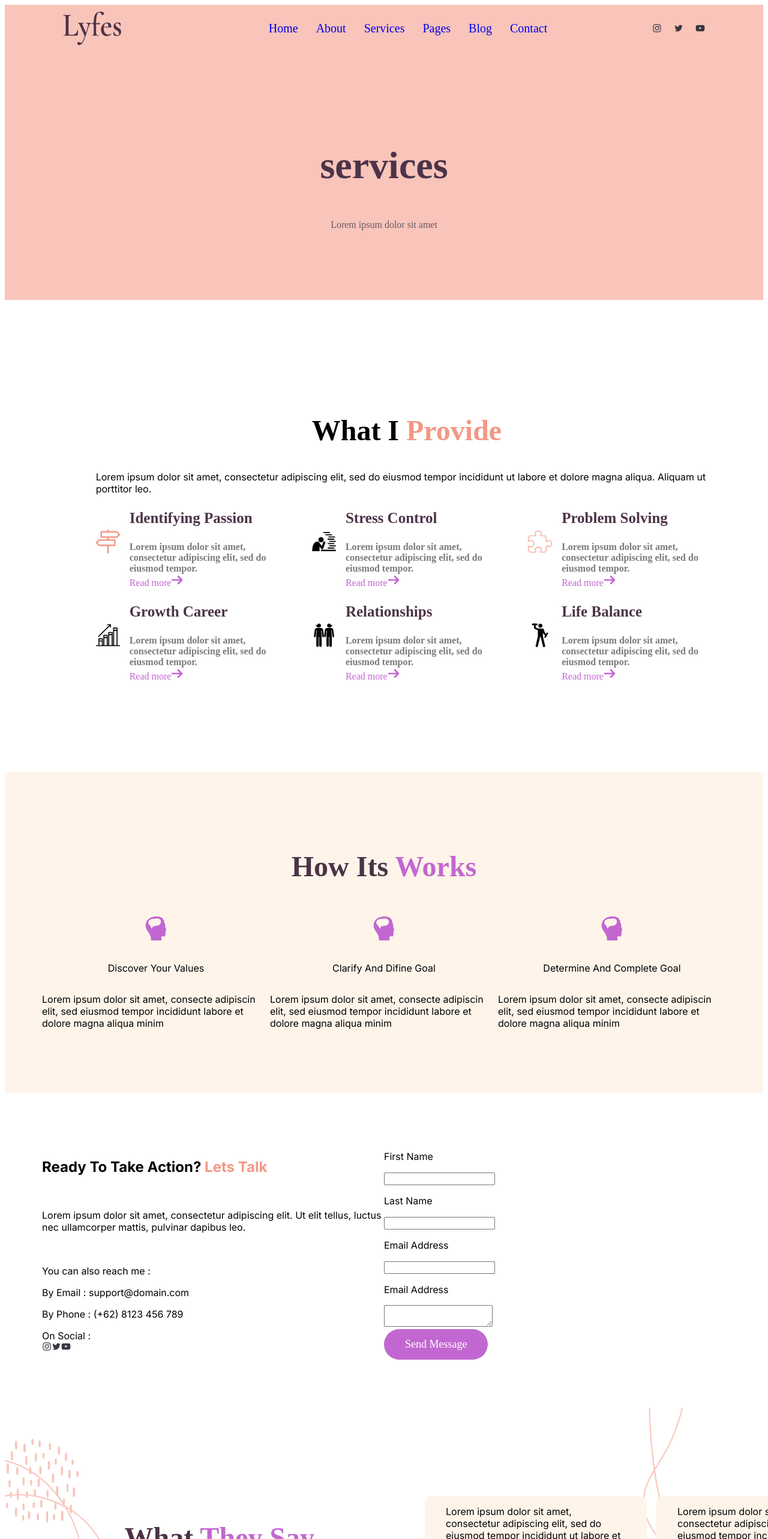
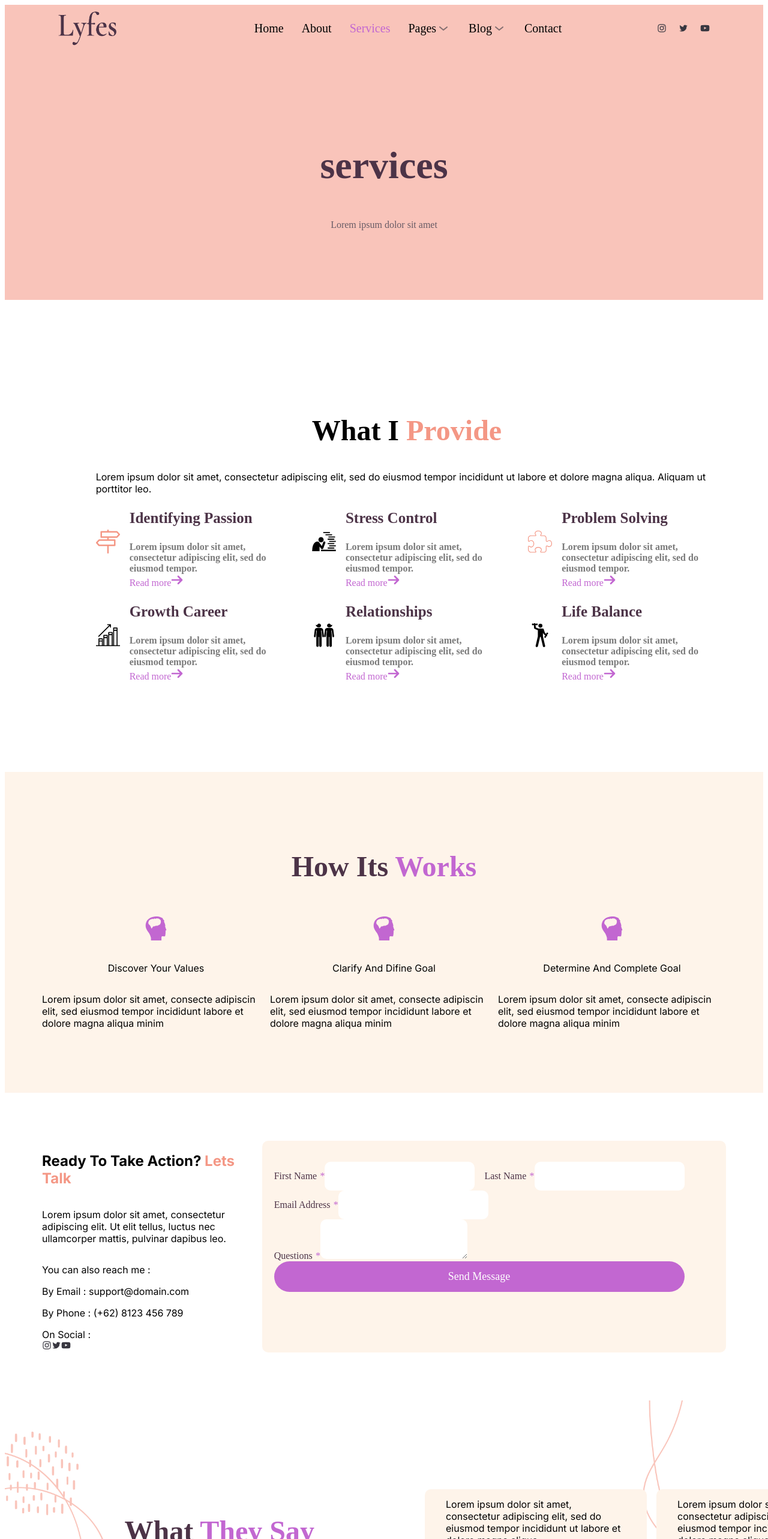
Before and after one commit to subhasasmal08/website, a Next.js app in the folder portfolio/: page /Services in a window 1280 px wide. Shown: the top 2566 px of the page at 60% size. Built offline with nearby package versions, Linux system fonts and the light colour scheme.

Commit message:
navbar blog and pages title

```diff
--- a/portfolio/app/About/page.js
+++ b/portfolio/app/About/page.js
@@ -8,7 +8,7 @@ import BlogComponent from "../component/BlogComponent/BlogComponent";
 import Footer from "../component/Footer/Footer";
 import journey from "../../public/assets/Images/journey.jpeg";
 import lineround from "../../public/assets/Images/Line-round.png";
-import blob from "../../public/assets/Images/blob.png";
+import blob from "../../public/assets/Images/Blob.png";
 
 export default class page extends Component {
   renderJourneyData = [
--- a/portfolio/app/component/AboutComponent/AboutComponent.js
+++ b/portfolio/app/component/AboutComponent/AboutComponent.js
@@ -3,7 +3,7 @@ import Image from "next/image";
 import "./aboutcomponent.scss"
 import about from "../../../public/assets/Images/about.jpg";
 import lineround from "../../../public/assets/Images/Line-round.png";
-import blob from "../../../public/assets/Images/blob.png";
+import blob from "../../../public/assets/Images/Blob.png";
 
 export default class AboutComponent extends Component {
     renderCountDivData = [
--- a/portfolio/app/component/Contact/Contact.js
+++ b/portfolio/app/component/Contact/Contact.js
@@ -1,33 +1,34 @@
-import React, { Component } from 'react'
+import React, { Component } from "react";
+import "./contact.scss";
 
 export default class Contact extends Component {
   render() {
     return (
-        <div className="service_contact_rhs">
+      <div className="service_contact_rhs">
         <div className="upper_">
-          <label>
-            <p>First Name </p>
-            <input />
-          </label>
-          <label>
-            <p>Last Name </p>
-            <input />
-          </label>
+          <div>
+            <label req={"*"}>First Name </label>
+            <input className="input_" />
+          </div>
+          <div>
+            <label req={"*"}>Last Name </label>
+            <input className="input_" />
+          </div>
         </div>
         <div className="mid_">
-        <label>
-            <p>Email Address </p>
-            <input />
-          </label>
+          <div>
+            <label req={"*"}>Email Address </label>
+            <input className="input_" />
+          </div>
         </div>
         <div className="lower_">
-        <label>
-            <p>Email Address </p>
-            <textarea />
-          </label>
+          <div>
+            <label req={"*"}>Questions </label>
+            <textarea className="input_" />
+          </div>
         </div>
         <button className="btn">Send Message</button>
       </div>
-    )
+    );
   }
 }
--- a/portfolio/app/component/Contact/contact.scss
+++ b/portfolio/app/component/Contact/contact.scss
@@ -1,7 +1,6 @@
 .service_contact_rhs {
   background-color: #fef4ea;
-    transition: background 0.3s, border 0.3s, border-radius 0.3s,
-      box-shadow 0.3s;
+  transition: background 0.3s, border 0.3s, border-radius 0.3s, box-shadow 0.3s;
   padding: 35px 20px 35px 20px;
   border-radius: 10px;
   display: flex;
@@ -11,8 +10,35 @@
   flex-wrap: wrap;
   align-content: flex-start;
 
+  .input_ {
+    border: none;
+    font-size: 16px;
+    font-family: "Poppins", "Sans-serif";
+    font-weight: 400;
+    border-style: solid;
+    border-width: 0px 0px 0px 0px;
+    padding: 15px 25px 15px 25px;
+    border-radius: 10px;
+    border-color: #f9c4ba;
+  }
+
+  label {
+    color: #4c3347;
+    font-size: 16px;
+    font-weight: 400;
+    font-family: "Poppins", "Sans-serif";
+  }
+
+  label::after {
+    color: #c267d1;
+    content: attr(req);
+    font-weight: 400;
+    margin-left: 0.1vw;
+  }
+
   .upper_ {
     display: flex;
+    gap: 16px;
   }
   .mid_ {
   }
--- a/portfolio/app/component/Navbar/Navbar.js
+++ b/portfolio/app/component/Navbar/Navbar.js
@@ -12,8 +12,7 @@ class Child extends Component {
 
     this.state = {};
   }
-  render() {
-    const navbarArr = [
+  navbarArr = [
     {
       name: "Home",
       link: "/",
@@ -28,7 +27,7 @@ class Child extends Component {
     },
     {
       name: "Pages",
-        link: "/Pages",
+      link: "",
     },
     {
       name: "Blog",
@@ -39,11 +38,14 @@ class Child extends Component {
       link: "/Contact",
     },
   ];
+
+  pagesDD = ["Our  Plans", "Appointments", "FAQ", "404 Page"];
+  render() {
     return (
       <nav className="navbar">
         <Image src={logo} alt="logo" className="logo" placeholder="blur" />
         <ul className="navbar_ul">
-          {navbarArr.map((item) => (
+          {this.navbarArr.map((item) => (
             <li
               key={item.link}
               className={
@@ -53,13 +55,53 @@ class Child extends Component {
               }
               // style={{ color: active === item.name && "active" }}
             >
-              <Link
-                className="navbar_title"
+              <div
+                className={
+                  item.name === "Pages"
+                    ? "navbar_title pages_hover"
+                    : "navbar_title"
+                }
                 href={item.link}
                 style={{ textDecoration: "none" }}
+                onClick={() => this.props.router.push(item.link)}
+              >
+                <div
+                  className={
+                    item.name === "Pages"
+                      ? "navbar_tag page_tag"
+                      : item.name === "Blog"
+                      ? "navbar_tag blog_tag"
+                      : "navbar_tag"
+                  }
                 >
                   {item.name}
-              </Link>
+                  <div class="dd_pages">
+                    {this.pagesDD.map((item) => {
+                      return (
+                        <p
+                          className="plans"
+                          onClick={(e) => {
+                            e.stopPropagation();
+                            console.log(item);
+                            item === "404 Page" &&
+                              this.props.router.push("/Pages");
+                          }}
+                        >
+                          {item}
+                        </p>
+                      );
+                    })}
+                  </div>
+                  <div class="dd_blog">
+                    {["Blog", "Single Blog"].map((item) => {
+                      return <p className="blogs">{item}</p>;
+                    })}
+                  </div>
+                </div>
+              </div>
+              {(item.name === "Pages" || item.name === "Blog") && (
+                <Down className="down_icon" />
+              )}
             </li>
           ))}
         </ul>
@@ -122,3 +164,21 @@ export const Youtube = (props) => (
     <path d="M23,9.71a8.5,8.5,0,0,0-.91-4.13,2.92,2.92,0,0,0-1.72-1A78.36,78.36,0,0,0,12,4.27a78.45,78.45,0,0,0-8.34.3,2.87,2.87,0,0,0-1.46.74c-.9.83-1,2.25-1.1,3.45a48.29,48.29,0,0,0,0,6.48,9.55,9.55,0,0,0,.3,2,3.14,3.14,0,0,0,.71,1.36,2.86,2.86,0,0,0,1.49.78,45.18,45.18,0,0,0,6.5.33c3.5.05,6.57,0,10.2-.28a2.88,2.88,0,0,0,1.53-.78,2.49,2.49,0,0,0,.61-1,10.58,10.58,0,0,0,.52-3.4C23,13.69,23,10.31,23,9.71ZM9.74,14.85V8.66l5.92,3.11C14,12.69,11.81,13.73,9.74,14.85Z" />
   </svg>
 );
+
+const Down = (props) => (
+  <svg
+    width="24px"
+    height="24px"
+    fill="#383740"
+    viewBox="0 0 24 24"
+    xmlns="http://www.w3.org/2000/svg"
+    {...props}
+  >
+    <g data-name="Layer 2">
+      <g data-name="arrow-ios-downward">
+        <rect width={24} height={24} opacity={0} />
+        <path d="M12 16a1 1 0 0 1-.64-.23l-6-5a1 1 0 1 1 1.28-1.54L12 13.71l5.36-4.32a1 1 0 0 1 1.41.15 1 1 0 0 1-.14 1.46l-6 4.83A1 1 0 0 1 12 16z" />
+      </g>
+    </g>
+  </svg>
+);
--- a/portfolio/app/component/Navbar/navbar.scss
+++ b/portfolio/app/component/Navbar/navbar.scss
@@ -21,8 +21,68 @@
       transition: all 0.4s ease;
       text-transform: none;
       box-sizing: border-box;
+      display: flex;
+      justify-content: center;
+      align-items: center;
+
+      .down_icon {
+        opacity: 0.6;
+      }
+      .dd_pages {
+        display: none;
+      }
+      .dd_blog {
+        display: none;
+      }
+      .page_tag {
+        position: relative;
+        top: 0;
+      }
+      .page_tag:hover .dd_pages {
+        background-color: #fef4ea;
+        border-radius: 0px 0px 0px 0px;
+        min-width: 220px;
+        box-shadow: 0px 0px 0px 0px rgba(0, 0, 0, 0.1);
+        position: absolute;
+        display: block;
+        z-index: 1;
+
+        .plans {
+          padding: 15px;
+          color: #383740;
+          font-size: 14px;
+          font-weight: 400;
+          border-style: solid;
+          border-width: 0px 0px 1px 0px;
+          border-color: #ffffff;
+        }
+      }
+
+      .blog_tag:hover .dd_blog {
+        background-color: #fef4ea;
+        border-radius: 0px 0px 0px 0px;
+        min-width: 220px;
+        box-shadow: 0px 0px 0px 0px rgba(0, 0, 0, 0.1);
+        position: absolute;
+        display: block;
+        z-index: 1;
+
+        .blogs {
+          padding: 15px;
+          color: #383740;
+          font-size: 14px;
+          font-weight: 400;
+          border-style: solid;
+          border-width: 0px 0px 1px 0px;
+          border-color: #ffffff;
+        }
+      }
+    }
+    .active{
+      color: #C267D1;
     }
   }
+
   .social_media_icons {
     display: flex;
     align-items: center;
```
Also changed, not shown: portfolio/app/Contact/contact.scss (+22 -4 lines), portfolio/app/Contact/page.js (+18 -1 lines), portfolio/public/assets/Images/Bigstar.png (added). Lines whose indentation alone changed are shown as unchanged.
